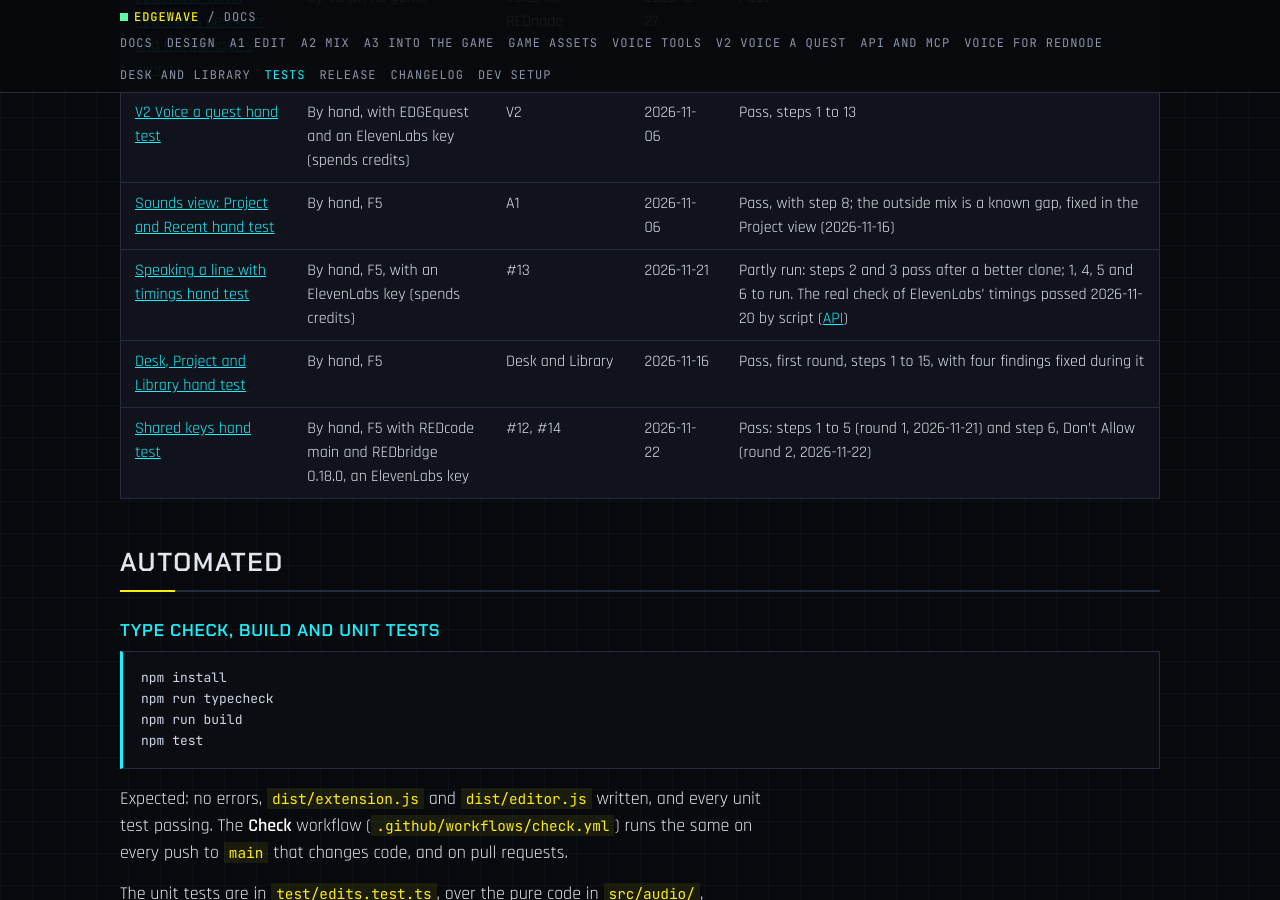
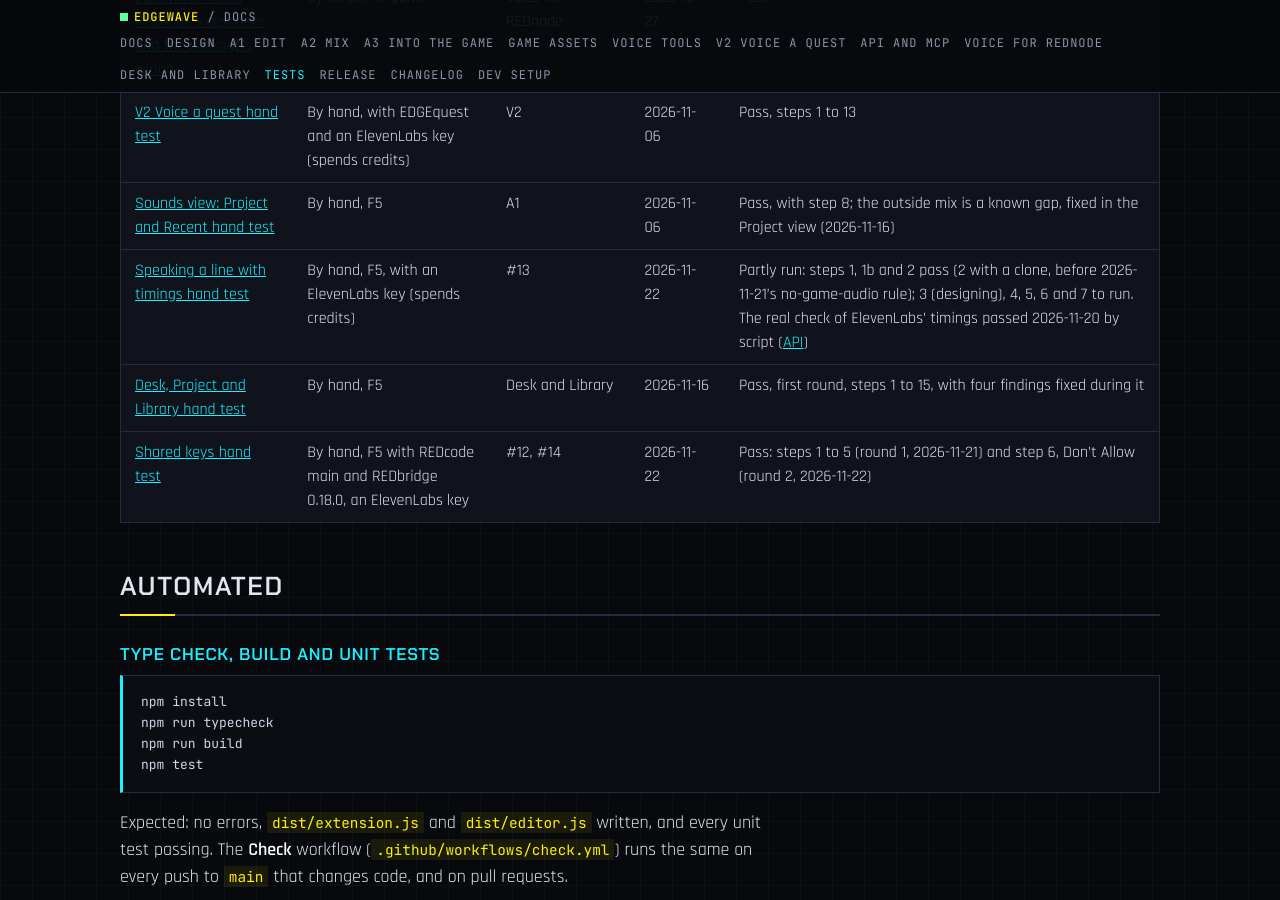
Before and after one commit to Edgemodders/EDGEwave, a Jekyll site: the page built from docs/testing.md, in a window 1280 px wide and 900 px high, scrolled down 1643 px. Built offline with Jekyll 4.4.1, drawn with Linux system fonts in a browser that asks for light colours; our own code applies the rules of GitHub Pages for plain Markdown files; some of the changed text lies outside the part shown.

Commit message:
Testing: #13 steps 1 and 1b pass
Co-Authored-By: Claude Opus 5.5 <noreply@anthropic.com>

```diff
--- a/docs/testing.md
+++ b/docs/testing.md
@@ -25,7 +25,7 @@ Last updated 2026-10-24.
 | [EDGEwave Voice: REDnode's describer and the package's wiring](#edgewave-voice-for-rednode) | By script, no game | Voice for REDnode | 2026-10-27 | Pass |
 | [V2 Voice a quest hand test](#v2-voice-a-quest) | By hand, with EDGEquest and an ElevenLabs key (spends credits) | V2 | 2026-11-06 | Pass, steps 1 to 13 |
 | [Sounds view: Project and Recent hand test](#sounds-view-project-and-recent) | By hand, F5 | A1 | 2026-11-06 | Pass, with step 8; the outside mix is a known gap, fixed in the Project view (2026-11-16) |
-| [Speaking a line with timings hand test](#speaking-a-line-with-timings) | By hand, F5, with an ElevenLabs key (spends credits) | #13 | 2026-11-21 | Partly run: steps 2 and 3 pass after a better clone; 1, 4, 5 and 6 to run. The real check of ElevenLabs' timings passed 2026-11-20 by script ([API](api.html#speaking-a-line-with-timings)) |
+| [Speaking a line with timings hand test](#speaking-a-line-with-timings) | By hand, F5, with an ElevenLabs key (spends credits) | #13 | 2026-11-22 | Partly run: steps 1, 1b and 2 pass (2 with a clone, before 2026-11-21's no-game-audio rule); 3 (designing), 4, 5, 6 and 7 to run. The real check of ElevenLabs' timings passed 2026-11-20 by script ([API](api.html#speaking-a-line-with-timings)) |
 | [Desk, Project and Library hand test](#desk-project-and-library) | By hand, F5 | Desk and Library | 2026-11-16 | Pass, first round, steps 1 to 15, with four findings fixed during it |
 | [Shared keys hand test](#shared-keys) | By hand, F5 with REDcode main and REDbridge 0.18.0, an ElevenLabs key | #12, #14 | 2026-11-22 | Pass: steps 1 to 5 (round 1, 2026-11-21) and step 6, Don't Allow (round 2, 2026-11-22) |
 
@@ -454,6 +454,7 @@ Built 2026-11-20 for EDGEfab's Lip Sync tab ([#13](https://github.com/Edgemodder
 | 2 | 2026-11-21 | **Steps 2 and 3 pass** (the owner, relayed by EDGEfab's Lip Sync session): the new Panam clone is better, and good enough. The owner: a clone is always approximate, never exactly the original speaker. No more tuning of the samples. Steps 1, 4, 5 and 6 to run |
 | | 2026-11-21 | The owner's decision, after the Panam clones: no game audio goes to ElevenLabs. The picker's clone is replaced by **Design a voice from a description**, the studio's voice tools refuse a game line, and both Panam clones are deleted from the account with panam off the list. Steps 1, 3 and the new 7 cover it |
 | 3 | 2026-11-22 | **Step 1: findings** (the owner): judy's voice was designed, but the list closed while they clicked the voices to hear them, since a click on a list row is its choice (it kept the voice clicked); and Character Voices > judy > Change the voice > EDGEwave judy did nothing to see, and dropped the description. Expected: a way back to the voice to change it (an editor tab or the Desk). Fixed the same day: a click plays a voice and **Keep Voice N** keeps it; judy's menu (Hear It, Design Again from Its Description, Pick Another Voice, Reveal in File Explorer, Forget It); picking says which voice; picking the same voice keeps its record. A voice is not a sound, so no tab or Desk item. To retest: steps 1 and 1b |
+| 4 | 2026-11-22 | **Steps 1 and 1b pass** (the owner): a click plays a designed voice and Keep Voice N keeps it; judy's menu works. Steps 3 (a character with no voice, designing), 4, 5, 6 and 7 to run |
 
 1. **A character's voice** (rewritten 2026-11-22 after round 3). **EDGEwave: Character Voices…** > **A voice for another character…** > `judy` > **Design a voice for judy from a description…**. Describe her in a sentence. Expect: a notification while ElevenLabs designs; a list with **Keep Voice 1** at the top, then Voice 1 to 3, then **Describe again…**; Voice 1 plays. Click Voice 2: it plays, the list stays open, and the top row says **Keep Voice 2**. Enter on Voice 3 does the same; ▶ too. **Describe again…** asks again with your words kept. **Keep Voice N**: "judy speaks as EDGEwave judy now…".
 1b. **Judy's menu.** Character Voices > judy. Expect: **Hear It** (plays the voice you kept, at once, free), **Design Again from Its Description…** (your words filled in), **Pick Another Voice…**, **Reveal in File Explorer** (opens `%LOCALAPPDATA%\EDGEwave\lines\judy\`), **Forget It**. **Pick Another Voice…**: judy's own voice says "judy's voice now"; pick it: "judy still speaks as EDGEwave judy", and judy is still listed as designed with its description. For a character whose voice has no sample yet (picked, or designed before 2026-11-22), **Hear It** says it speaks a sample sentence (about 120 characters of credits), plays it, and the next Hear It is free.
```
